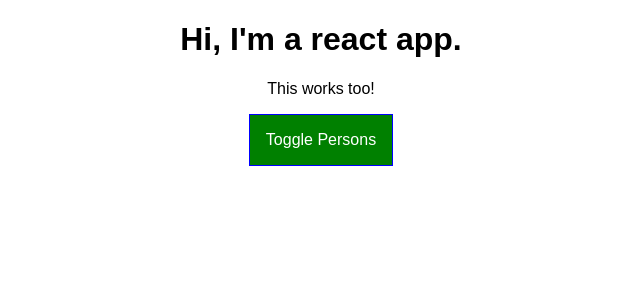
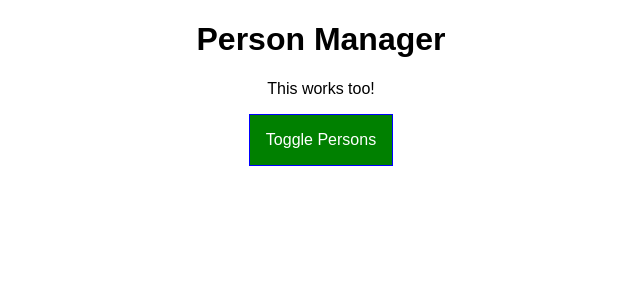
Before and after one commit to pranavtotla/react-complete-guide, a React app: page / in a window 1280 px wide. Shown: the top 300 px of the page, without its empty margins (319-959 px from the left). Built offline with nearby package versions, Linux system fonts and the light colour scheme.

Commit message:
Adding props to class component

```diff
--- a/src/components/Cockpit/Cockpit.js
+++ b/src/components/Cockpit/Cockpit.js
@@ -16,7 +16,7 @@
     }
     return (
         <div className = {classes.Cockpit}>
-        <h1>Hi, I'm a react app.</h1>
+        <h1>{props.title}</h1>
         <p className={assignedClasses.join(' ')}>This works too!</p>
         <button className={buttonClass} onClick={props.clicked}>Toggle Persons</button>
         </div>
--- a/src/containers/App.js
+++ b/src/containers/App.js
@@ -65,6 +65,7 @@
       return (
         <div className={classes.App}>
         <Cockpit
+        title={this.props.appTitle}
         showPersons={this.state.showPersons}
         persons={this.state.persons}
         clicked={this.togglePersonHandler}
--- a/src/index.js
+++ b/src/index.js
@@ -4,5 +4,5 @@
 import App from './containers/App';
 import registerServiceWorker from './registerServiceWorker';
 
-ReactDOM.render(<App />, document.getElementById('root'));
+ReactDOM.render(<App appTitle="Person Manager" />, document.getElementById('root'));
 registerServiceWorker();
```
